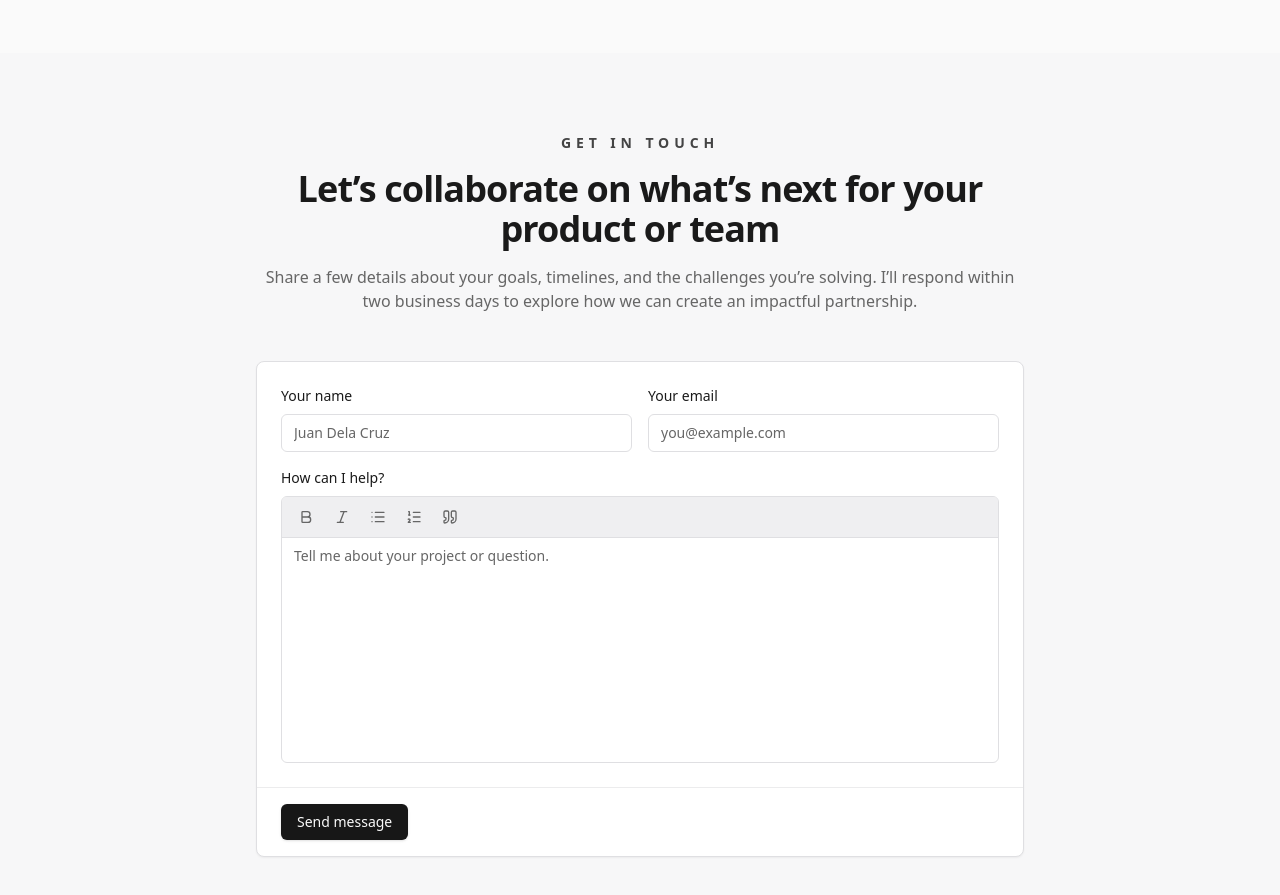
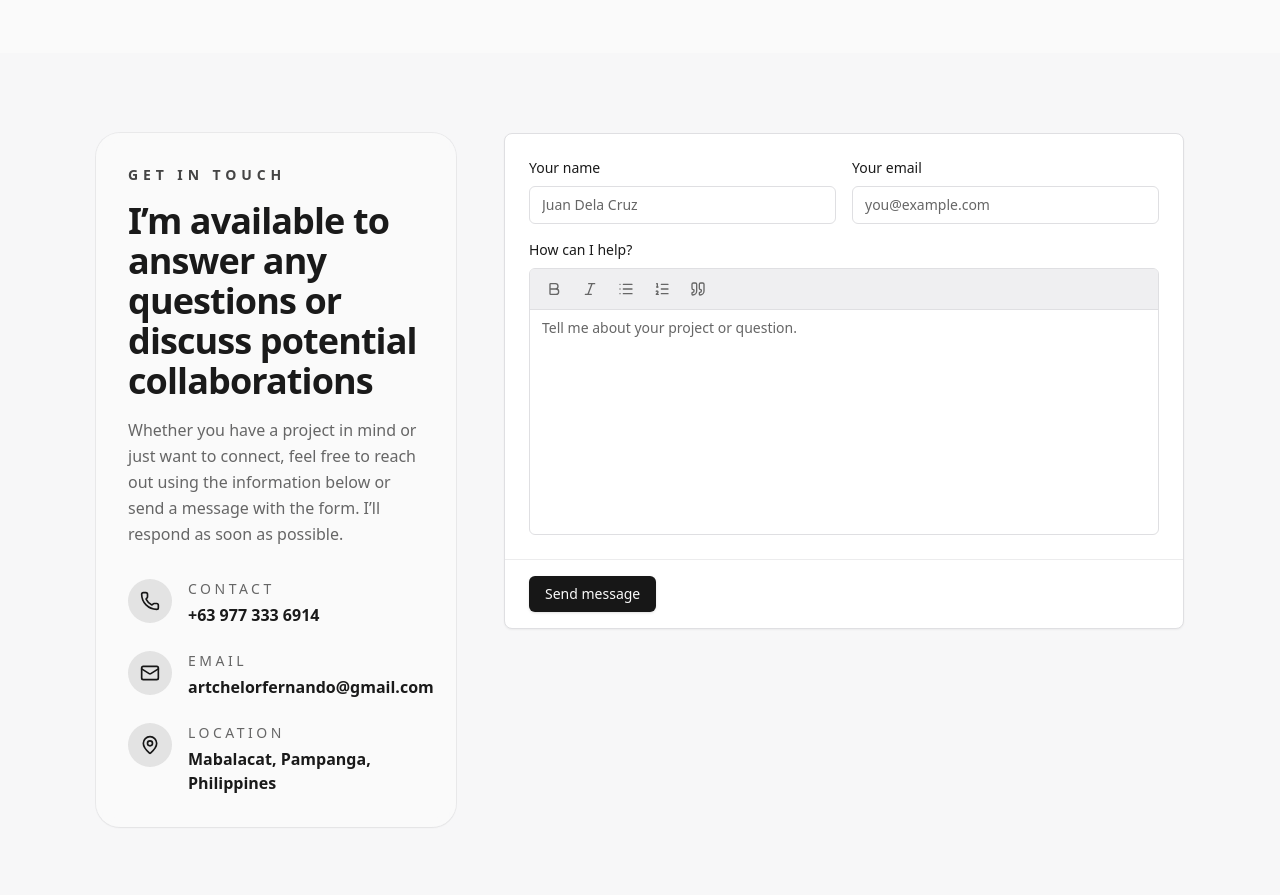
Before and after one commit to Antholem/web-portfolio, a Next.js app: page / in a window 1280 px wide. Shown: the part 920-1815 px from the top of the page. Built offline with nearby package versions, Linux system fonts and the light colour scheme; no server answers.

Commit message:
Add contact details panel to contact section

```diff
--- a/src/components/contact-section.tsx
+++ b/src/components/contact-section.tsx
@@ -1,22 +1,66 @@
 import ContactForm from "@/components/contact-form";
+import { Mail, MapPin, Phone } from "lucide-react";
+
+const contactDetails = [
+  {
+    label: "Contact",
+    value: "+63 977 333 6914",
+    icon: Phone,
+    href: "tel:+639773336914",
+  },
+  {
+    label: "Email",
+    value: "artchelorfernando@gmail.com",
+    icon: Mail,
+    href: "mailto:artchelorfernando@gmail.com",
+  },
+  {
+    label: "Location",
+    value: "Mabalacat, Pampanga, Philippines",
+    icon: MapPin,
+  },
+] as const;
 
 export default function ContactSection() {
   return (
     <section id="contact" className="bg-muted/20 py-16 lg:py-20">
-      <div className="mx-auto flex max-w-6xl flex-col gap-12 px-4 sm:px-6 lg:px-8">
-        <div className="mx-auto max-w-3xl text-center">
-          <p className="text-sm font-semibold uppercase tracking-[0.35em] text-primary/80">
-            Get in touch
-          </p>
-          <h2 className="mt-4 text-3xl font-bold tracking-tight text-foreground sm:text-4xl">
-            Let&rsquo;s collaborate on what&rsquo;s next for your product or team
-          </h2>
-          <p className="mt-4 text-base text-muted-foreground">
-            Share a few details about your goals, timelines, and the challenges you&rsquo;re solving. I&rsquo;ll respond within two business days to explore how we can create an impactful partnership.
-          </p>
+      <div className="mx-auto grid max-w-6xl gap-12 px-4 sm:px-6 lg:grid-cols-[minmax(0,360px)_1fr] lg:items-start lg:px-8">
+        <div className="flex flex-col gap-8 rounded-3xl bg-background/80 p-8 shadow-sm ring-1 ring-border/60 backdrop-blur">
+          <div className="space-y-4">
+            <p className="text-sm font-semibold uppercase tracking-[0.35em] text-primary/80">Get in touch</p>
+            <h2 className="text-3xl font-bold tracking-tight text-foreground sm:text-4xl">
+              I&rsquo;m available to answer any questions or discuss potential collaborations
+            </h2>
+            <p className="text-base leading-relaxed text-muted-foreground">
+              Whether you have a project in mind or just want to connect, feel free to reach out using the information
+              below or send a message with the form. I&rsquo;ll respond as soon as possible.
+            </p>
+          </div>
+
+          <dl className="space-y-6">
+            {contactDetails.map(({ label, value, icon: Icon, href }) => (
+              <div key={label} className="flex items-start gap-4">
+                <span className="flex h-11 w-11 shrink-0 items-center justify-center rounded-full bg-primary/10 text-primary">
+                  <Icon className="h-5 w-5" aria-hidden="true" />
+                </span>
+                <div>
+                  <dt className="text-sm font-medium uppercase tracking-[0.25em] text-muted-foreground">{label}</dt>
+                  {href ? (
+                    <dd className="mt-1 text-base font-semibold text-foreground">
+                      <a href={href} className="hover:text-primary/80 focus-visible:text-primary/80 focus-visible:outline-none">
+                        {value}
+                      </a>
+                    </dd>
+                  ) : (
+                    <dd className="mt-1 text-base font-semibold text-foreground">{value}</dd>
+                  )}
+                </div>
+              </div>
+            ))}
+          </dl>
         </div>
 
-        <div className="mx-auto w-full max-w-4xl">
+        <div className="w-full">
           <ContactForm />
         </div>
       </div>
```
